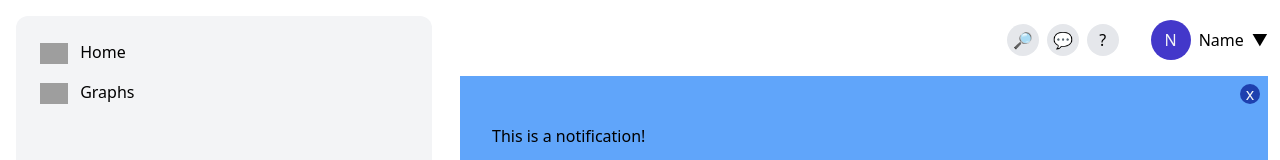
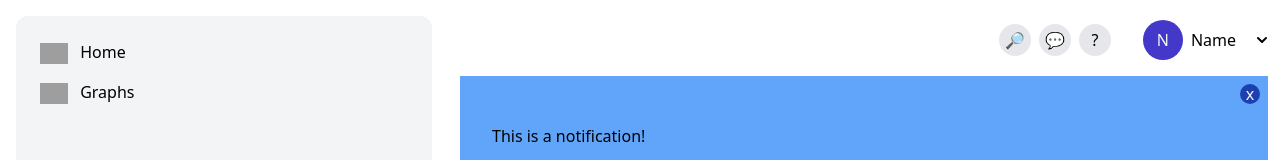
Before and after one commit to parastooveisi/svelte-personal-dashboard, a Svelte app: page / in a window 1280 px wide. Shown: the top 160 px of the page. Built offline with nearby package versions, Linux system fonts and the light colour scheme; grey boxes are pictures that could not be loaded.

Commit message:
Add dropdown to TopNav

```diff
--- a/src/components/TopNav.svelte
+++ b/src/components/TopNav.svelte
@@ -1,3 +1,11 @@
+<script lang="ts">
+  let menuState = "closed";
+
+  const toggleMenuState = () => {
+    menuState = menuState === "closed" ? "open" : "closed";
+  };
+</script>
+
 <nav class="mb-4">
   <ul class="flex justify-end items-center">
     <li class="ml-2">
@@ -10,11 +18,34 @@
       <button title="Help" class="rounded-full h-8 w-8 flex items-center justify-center bg-gray-200">?</button>
     </li>
     <li class="ml-8">
-      <button class="flex items-center">
-        <span class="rounded-full h-10 w-10 flex items-center justify-center bg-indigo-700 text-gray-100">N</span>
-        <span class="ml-2">Name</span>
-        <span class="ml-2">▼</span>
-      </button>
+      <div class="relative inline-block">
+        <button class="flex items-center" on:click={toggleMenuState}>
+          <span class="rounded-full h-10 w-10 flex items-center justify-center bg-indigo-700 text-gray-100">N</span>
+          <span class="ml-2">Name</span>
+          <span class="ml-2"
+            ><svg class="-mr-1 ml-2 h-5 w-5" xmlns="http://www.w3.org/2000/svg" viewBox="0 0 20 20" fill="currentColor" aria-hidden="true">
+              <path fill-rule="evenodd" d="M5.293 7.293a1 1 0 011.414 0L10 10.586l3.293-3.293a1 1 0 111.414 1.414l-4 4a1 1 0 01-1.414 0l-4-4a1 1 0 010-1.414z" clip-rule="evenodd" />
+            </svg>
+          </span>
+        </button>
+
+        <div class="dropdown {menuState === 'open' ? 'opacity-100' : 'opacity-0'} focus:outline-none" role="menu" aria-orientation="vertical" aria-labelledby="menu-button" tabindex="-1">
+          <div class="py-1" role="none">
+            <a href="#" class="text-gray-700 block px-4 py-2 text-sm" role="menuitem" tabindex="-1" id="menu-item-2">Profile</a>
+            <a href="#" class="text-gray-700 block px-4 py-2 text-sm" role="menuitem" tabindex="-1" id="menu-item-3">Settings</a>
+          </div>
+          <div class="py-1" role="none">
+            <a href="#" class="text-gray-700 block px-4 py-2 text-sm" role="menuitem" tabindex="-1" id="menu-item-6">Log out</a>
+          </div>
+        </div>
+      </div>
     </li>
   </ul>
 </nav>
+
+<style lang="postcss">
+  .dropdown {
+    @apply origin-top-right absolute right-0 mt-2 w-56 rounded-md;
+    @apply shadow-lg bg-white ring-1 ring-black ring-opacity-5 divide-y divide-gray-100;
+  }
+</style>
```
